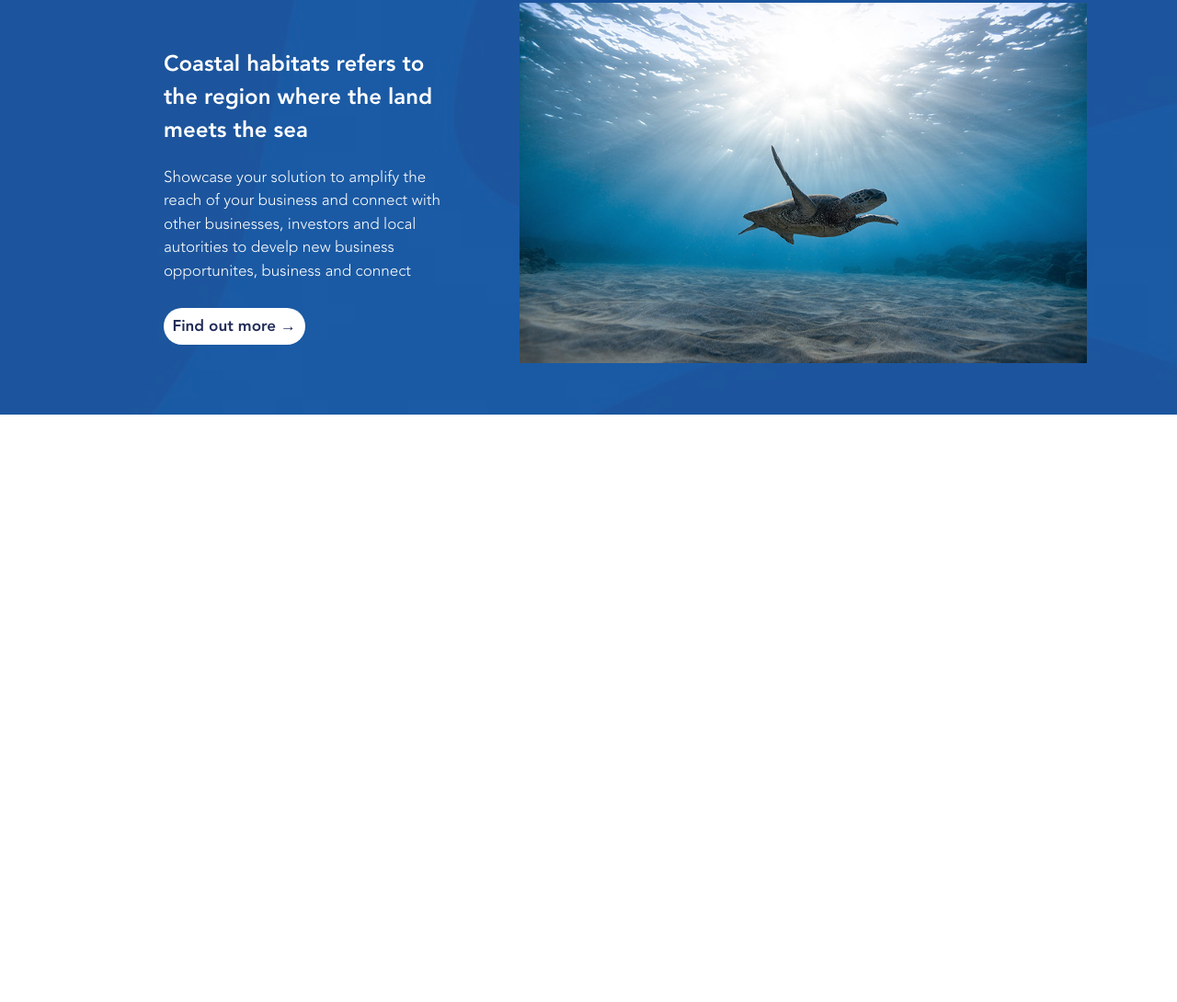
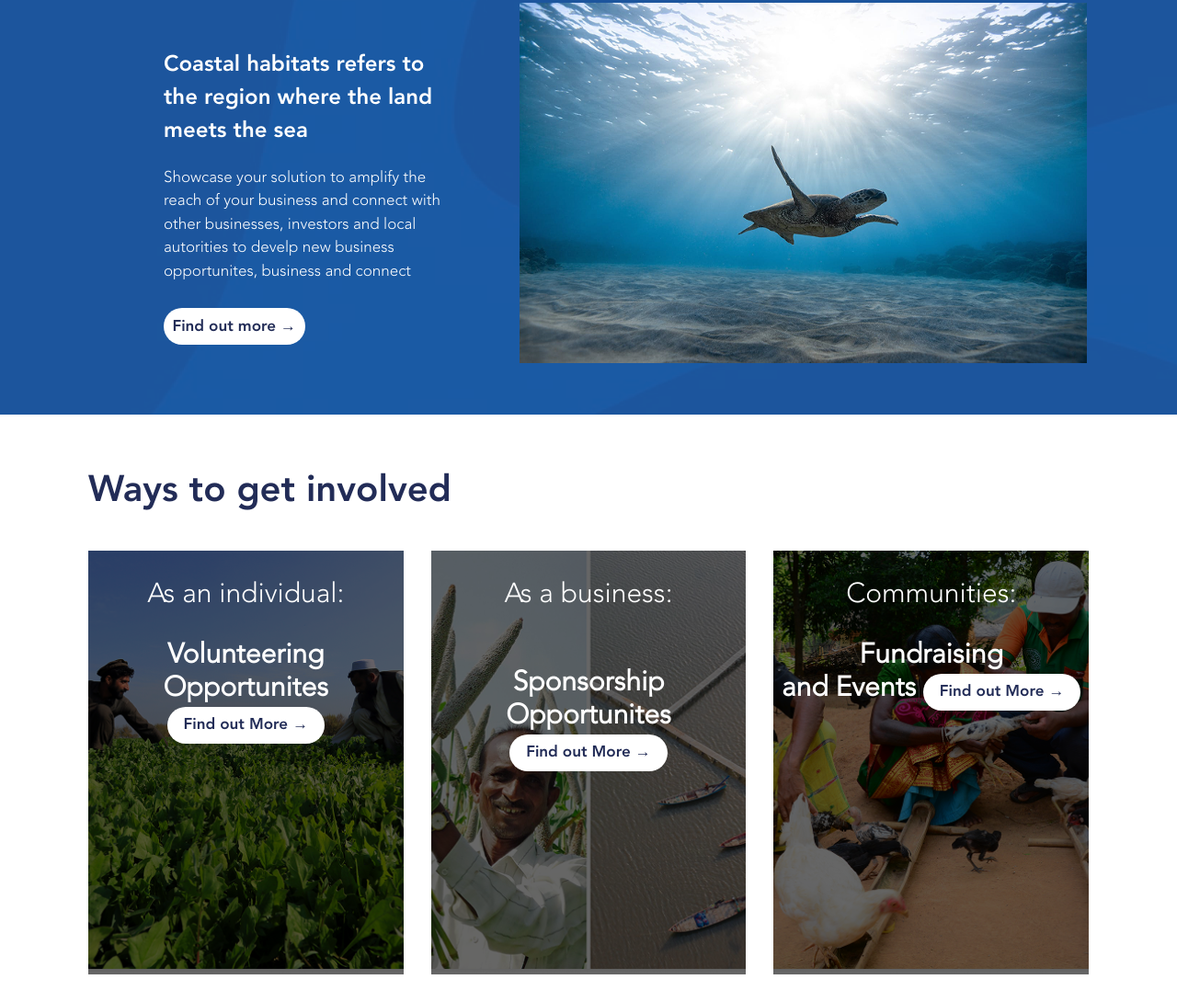
Before and after one commit to nenman-dev/Strongershores, a plain HTML site: page index.html in a window 1280 px wide. Shown: the part 1591-2681 px from the top of the page at 92% size. Before the commit the page ends 2042 px from the top, so only its background shows below. Drawn offline with Linux system fonts and the light colour scheme.

Commit message:
white-container

```diff
--- a/index.html
+++ b/index.html
@@ -136,6 +136,29 @@
                 </div>
             </div>
        </div>
+       <div class="home-white">
+            <div class="white-container">
+                <h3 class="white-text">Ways to get involved</h3>
+                <div class="white-sections">
+                    <div class="volunteer">
+                        <p>As an individual:</p>
+                        <p class="text"><b>Volunteering <br> Opportunites</b>
+                        <button>Find out More →</button>
+                    </div>
+                    <div class="sponsorship">
+                        <p class="text">As a business:</p>
+                        <p class= "text"><b>Sponsorship<br> Opportunites</b>
+                        <button>Find out More → </button>
+                    </div>
+                    <div class="fundraising">
+                        <p>Communities:</p>
+                        <p class="text"><b>Fundraising <br> and Events</b>
+                        <button>Find out More → </button>
+                    </div>
+
+                </div>
+            </div>
+       </div>
 
 
 
--- a/index.js
+++ b/index.js
@@ -25,7 +25,7 @@ document.addEventListener('click', function (e) {
 });
 
 document.addEventListener("DOMContentLoaded", function () {
-    const tabContainer = document.querySelector('.tab-container'); // Optional wrapper
+    const tabContainer = document.querySelector('.tab-container');
     const buttons = document.querySelectorAll('.mini-heading .btn');
     const contents = document.querySelectorAll('.total-content > div');
 
--- a/scss/pages/_home.scss
+++ b/scss/pages/_home.scss
@@ -383,3 +383,74 @@
         }
     }
 }
+.home-white {
+    width: 100%;
+    padding-top: 20px;
+    padding-bottom: 30px;
+
+    .white-container {
+        width: 85%;
+        margin:auto;
+
+        .white-text {
+            font-family: Avenir-Bold;
+            font-size: 40px;
+            color: #222C57;
+        }
+
+        .white-sections {
+            display: flex;
+            width: 100%;
+            justify-content: space-between;
+            gap: 30px;
+
+            .volunteer {
+                background-image: url(/img/opportunity.png);
+            }
+            .sponsorship {
+                background-image: url(/img/sponsorship.png);
+            }
+            .fundraising {
+                background-image: url(/img/fundraising.png);
+            }
+            .volunteer,
+            .sponsorship,
+            .fundraising {
+                background-size: cover;
+                background-position: center;
+                background-color: #00000099;
+                background-blend-mode: darken;
+                color:white;
+                width:380px;
+                height: 431px;
+                justify-content: center;
+                align-items: center;
+                text-align: center;
+
+            }
+            .volunteer,
+            .sponsorship,
+            .fundraising, .text {
+                font-size: 30px;
+                padding-bottom: 30px;
+            }
+            .volunteer,
+            .sponsorship,
+            .fundraising {
+                button {
+                    border-radius: 30px;
+                    border: none;
+                    height: 40px;
+                    width: 50%;
+                    padding-left: 5px;
+                    padding-right: 5px;
+                    font-family: Avenir-Bold;
+                    background: white;
+                    color: #222C57;
+                    font-size: 17px;
+                }
+            }
+        }
+    }
+
+}
```
Also changed, not shown: img/fundraising.png (added), img/opportunity.png (added), img/sponsorship.png (added), img/volunteering.png (added), styles.css, 1 other file.
